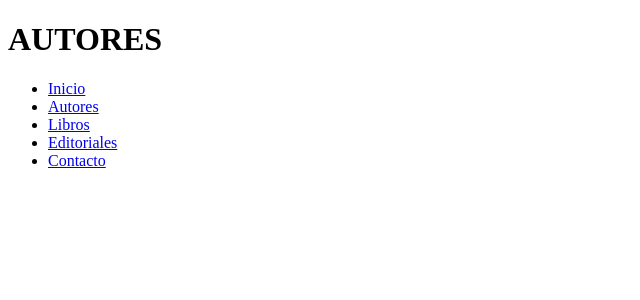
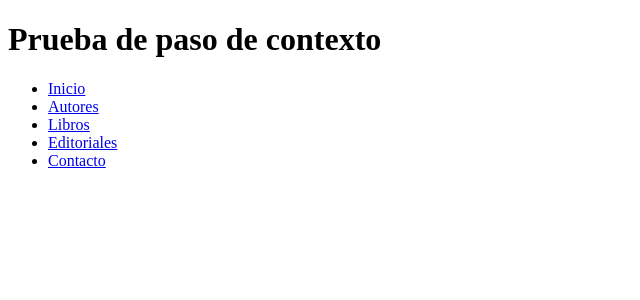
Before and after one commit to PabloSanchez87/DjangoAdmin, a Django app: page /books-app/autores/ in a window 1280 px wide. Shown: the top 300 px of the page, without its empty margins (0-640 px from the left). Run offline with Django 3.2, Linux system fonts and the light colour scheme.

Commit message:
Realizamos una prueba de paso de contexto a una vista. Modificamos el html y la view donde tenemos un diccionario y creamos un context que le pasamos al render que se devuelve

```diff
--- a/books/views/autores_view.py
+++ b/books/views/autores_view.py
@@ -2,4 +2,29 @@ from django.shortcuts import render
 
 # Create your views here.
 def autores_view(request):
-    return render(request, 'autores/autores_list.html')
+
+
+    ## Muestra de como pasarle datos a nuestra vista.
+    # Podemos verlo con debug_tools en la pestaña plantilla.
+    autores = [
+      {
+          "id": 1,
+          "nombre": "Antonio"
+      },
+      {
+          "id": 2,
+          "nombre": "Felipe"
+      },
+      {
+          "id": 3,
+          "nombre": "Matilde"
+      },
+    ]
+
+    context = {
+        "autores": autores,
+        "titulo": "Prueba de paso de contexto"
+    }
+
+
+    return render(request, 'autores/autores_list.html', context)
--- a/projectoadmin/templates/autores/autores_list.html
+++ b/projectoadmin/templates/autores/autores_list.html
@@ -6,7 +6,7 @@
     <title>AUTORES</title>
 </head>
 <body>
-    <h1>AUTORES</h1>
+    <h1>{{ titulo }}</h1>
     <ul>
         <li><a href="{% url 'home' %}">Inicio</a></li>
         <li><a href="{% url 'books:autor_list' %}">Autores</a></li>
```
